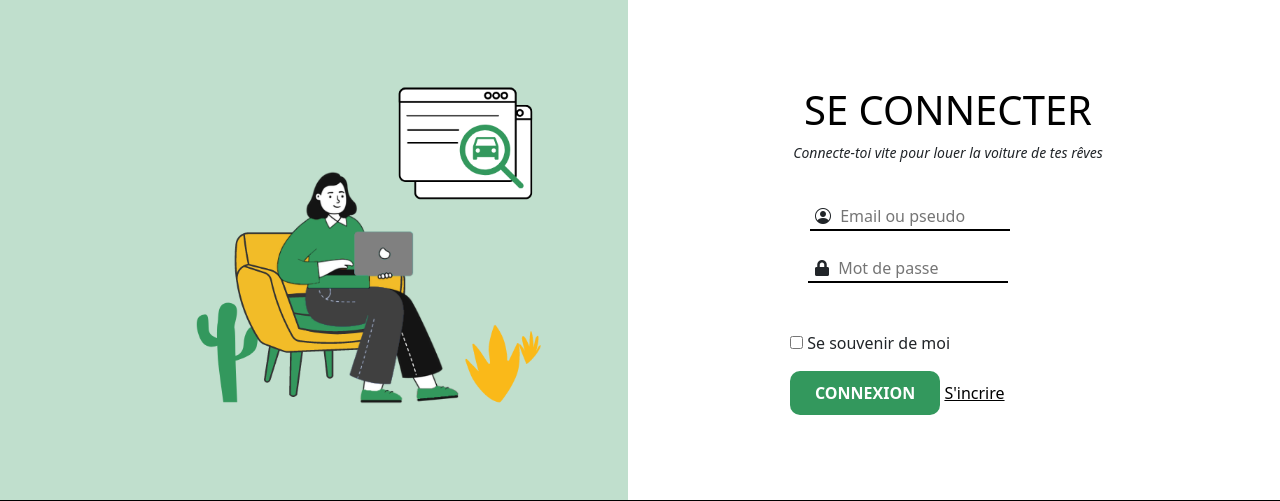
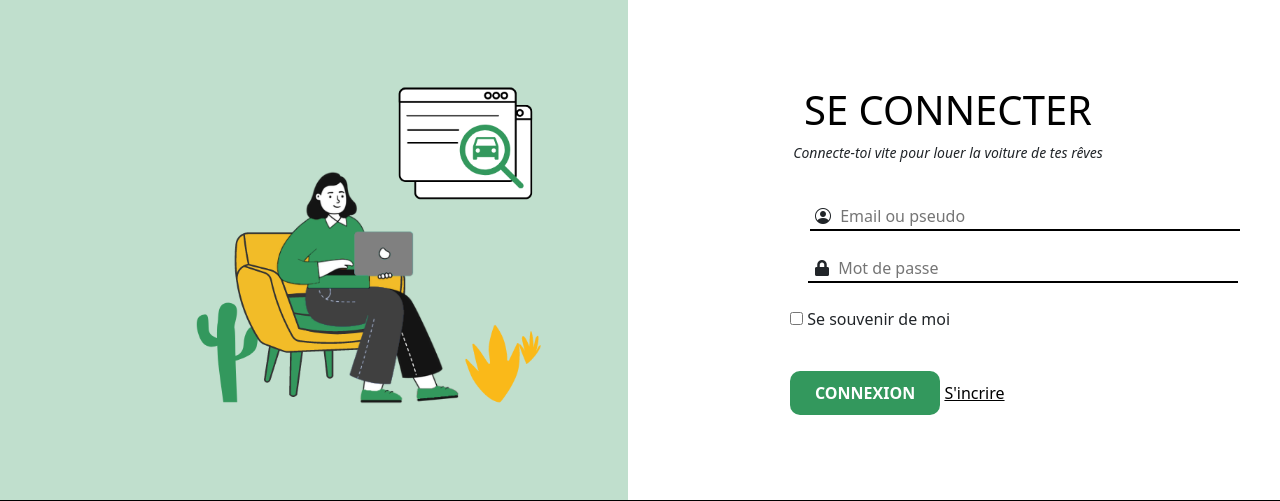
Before and after one commit to alexanderCAG/EcoCar, a PHP site: page /Base/connexion.php in a window 1280 px wide. Shown: the part 75-576 px from the top of the page. Run offline with PHP 8.4, Linux system fonts and the light colour scheme; some libraries are stand-ins or nearby versions.

Commit message:
Update connexion

```diff
--- a/Base/connexion.php
+++ b/Base/connexion.php
@@ -24,9 +24,11 @@
                     <input class="border_ligne input_co" type="password" placeholder="Mot de passe" name="password" required>
                     <br>
                     <small><span class="erreur_co"></span></small>
-                    <br><br>
-                    <input type="checkbox" id="scales" name="scales">
-                    <label for="scales">Se souvenir de moi</label>
+                    <br>
+                    <div class="checkbox_co">
+                        <input type="checkbox" id="scales" name="scales">
+                        <label for="scales">Se souvenir de moi</label>
+                    </div>
                     <br>
                     <button class="btn_vert10 mt-3 border-0">Connexion</button>
                     <a class="inscription_co" href="#" style="color:#000000;" target="_bank">S'incrire</a>
--- a/Style/connexion.css
+++ b/Style/connexion.css
@@ -24,7 +24,7 @@
 
 .input_co{
     padding-left: 30px;
-    width: 200px;
+    width: 430px;
 }
 
 .erreur_co{
@@ -32,6 +32,10 @@
     display: none;
 }
 
+.checkbox_co{
+    margin-right: 20px;
+}
+
 .inscription_co{
     text-align: right !important;
 }
```
